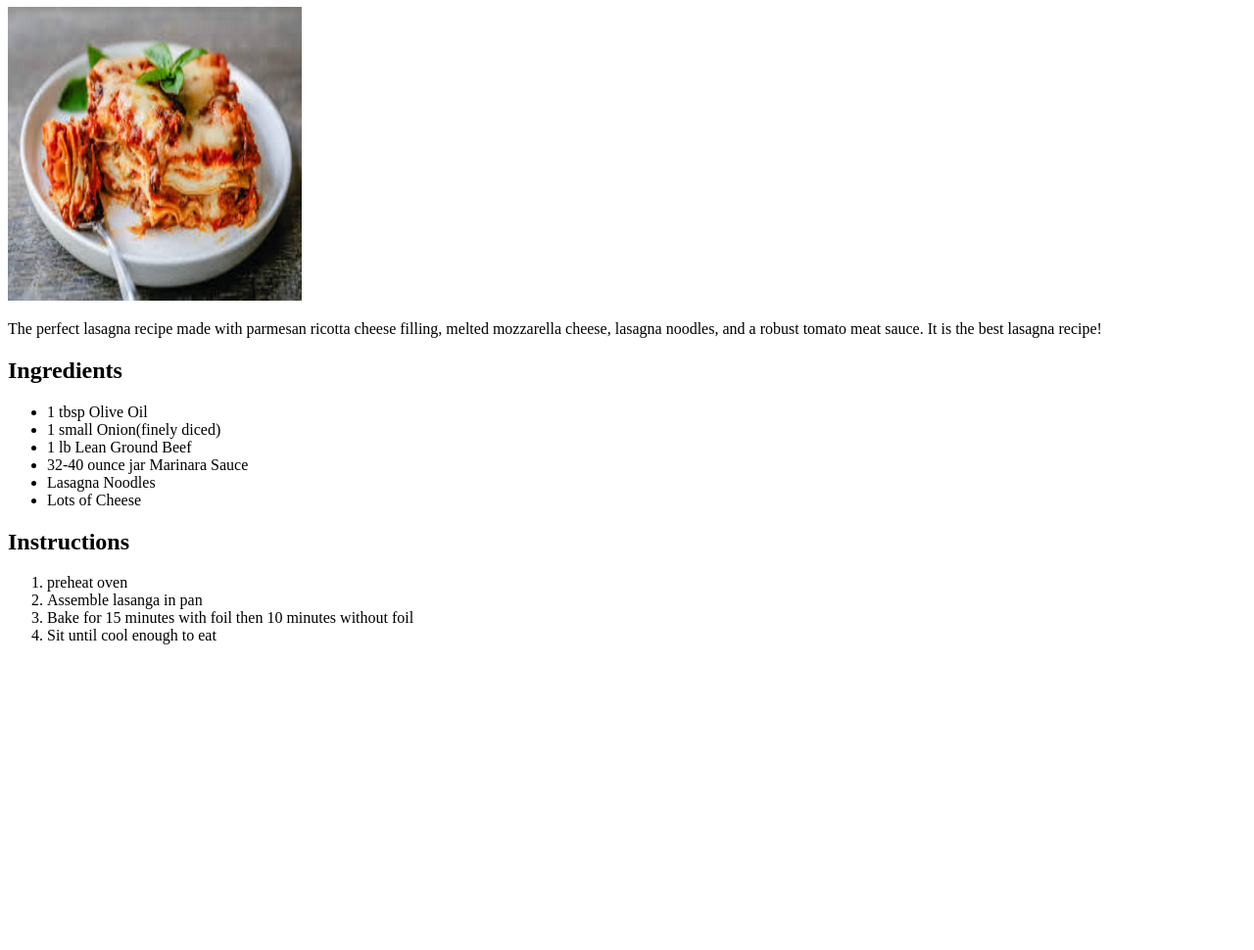
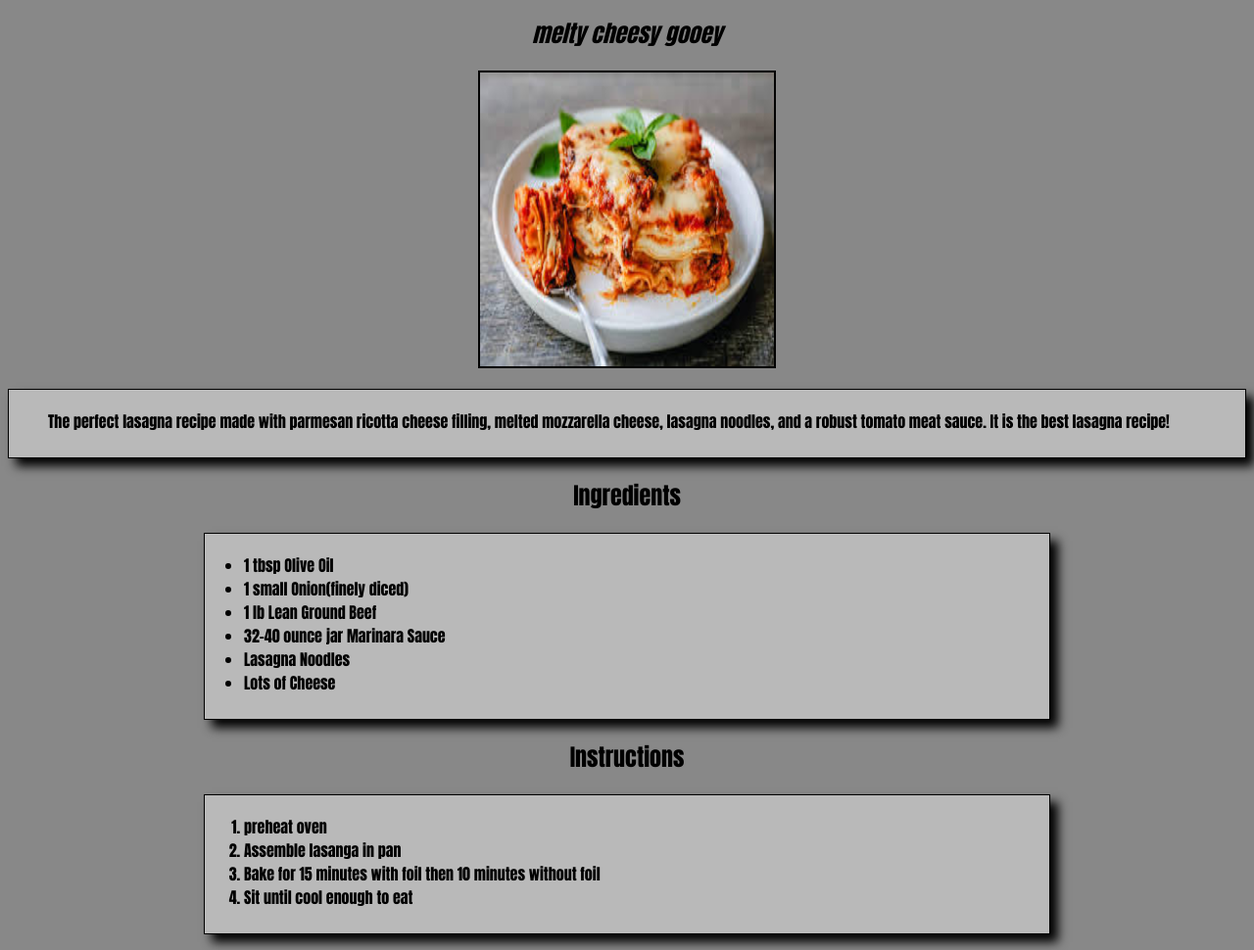
Before and after one commit to ffreed101/odin-recipes, a plain HTML site: page recipes/lasagna.html in a window 1280 px wide. Shown: the part 120-1090 px from the top of the page at 98% size. Before the commit the page ends 800 px from the top, so only its background shows below. Drawn offline with Linux system fonts and the light colour scheme.

Commit message:
Recipe styles finished

```diff
--- a/recipes/lasagna.html
+++ b/recipes/lasagna.html
@@ -4,18 +4,25 @@
     <meta charset="UTF-8" />
     <meta name="viewport" content="width=device-width, initial-scale=1.0" />
     <title>Lasagna</title>
+    <link rel="stylesheet" href="../styles.css" />
   </head>
   <body>
     <h1>Lasagna</h1>
     <h2><em>melty cheesy gooey</em></h2>
-    <img src="/images/Lasagna.jpeg" width="300px" height="300px" alt="A Very Cheesy Lasagna" />
-    <p>
+    <img
+      src="/images/Lasagna.jpeg"
+      width="300px"
+      height="300px"
+      alt="A Very Cheesy Lasagna"
+    />
+    <p class="recipes">
       The perfect lasagna recipe made with parmesan ricotta cheese filling,
       melted mozzarella cheese, lasagna noodles, and a robust tomato meat sauce.
       It is the best lasagna recipe!
     </p>
     <h2>Ingredients</h2>
-    <ul>
+    <div class="recipe-container">
+      <ul class="recipes">
         <li>1 tbsp Olive Oil</li>
         <li>1 small Onion(finely diced)</li>
         <li>1 lb Lean Ground Beef</li>
@@ -23,12 +30,15 @@
         <li>Lasagna Noodles</li>
         <li>Lots of Cheese</li>
       </ul>
+    </div>
     <h2>Instructions</h2>
-    <ol>
+    <div class="recipe-container">
+      <ol class="recipes">
         <li>preheat oven</li>
         <li>Assemble lasanga in pan</li>
         <li>Bake for 15 minutes with foil then 10 minutes without foil</li>
         <li>Sit until cool enough to eat</li>
       </ol>
+    </div>
   </body>
 </html>
```
Also changed, not shown: recipes/spaghetti.html (+16 -7 lines). Lines whose indentation alone changed are shown as unchanged.
